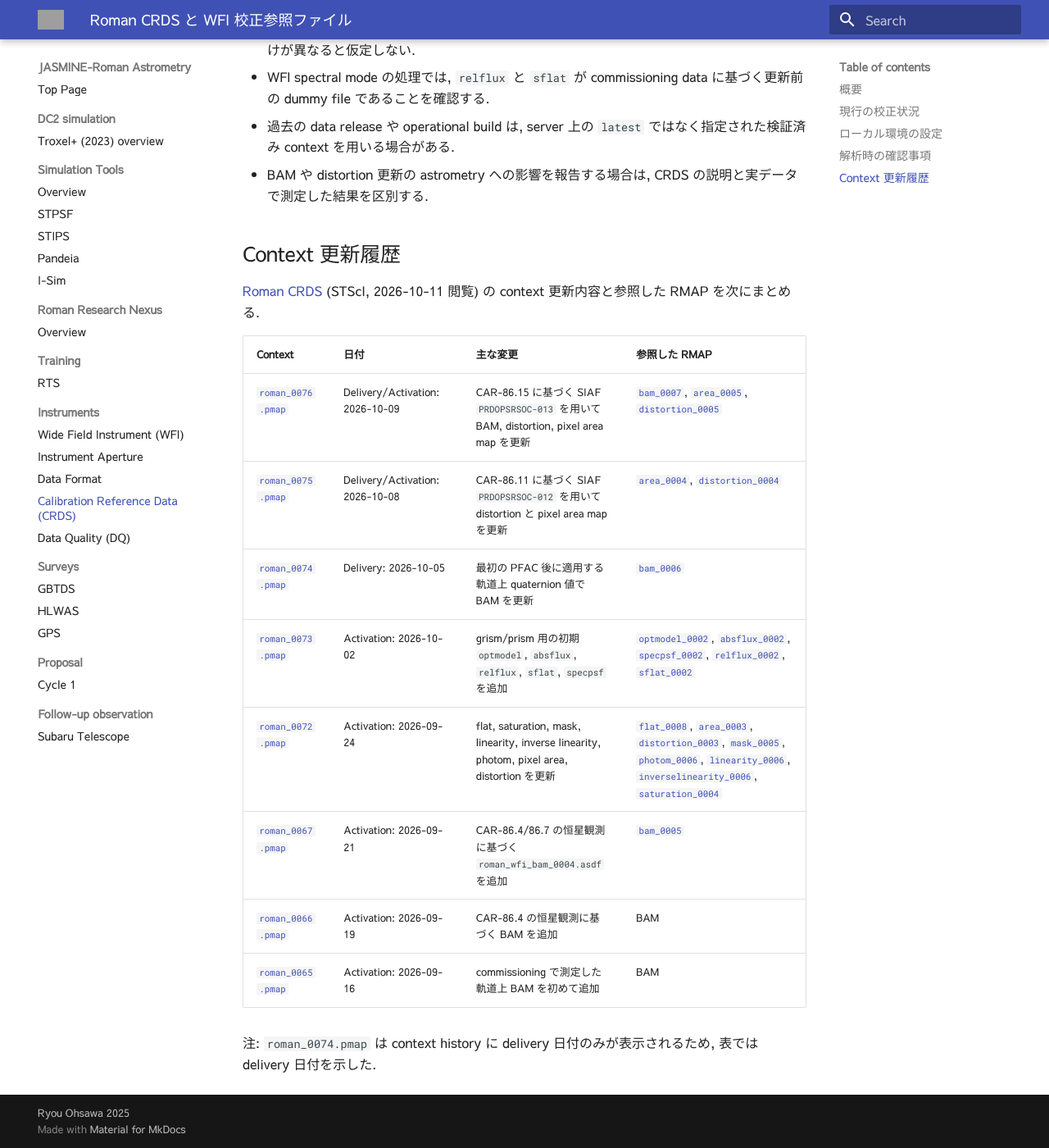
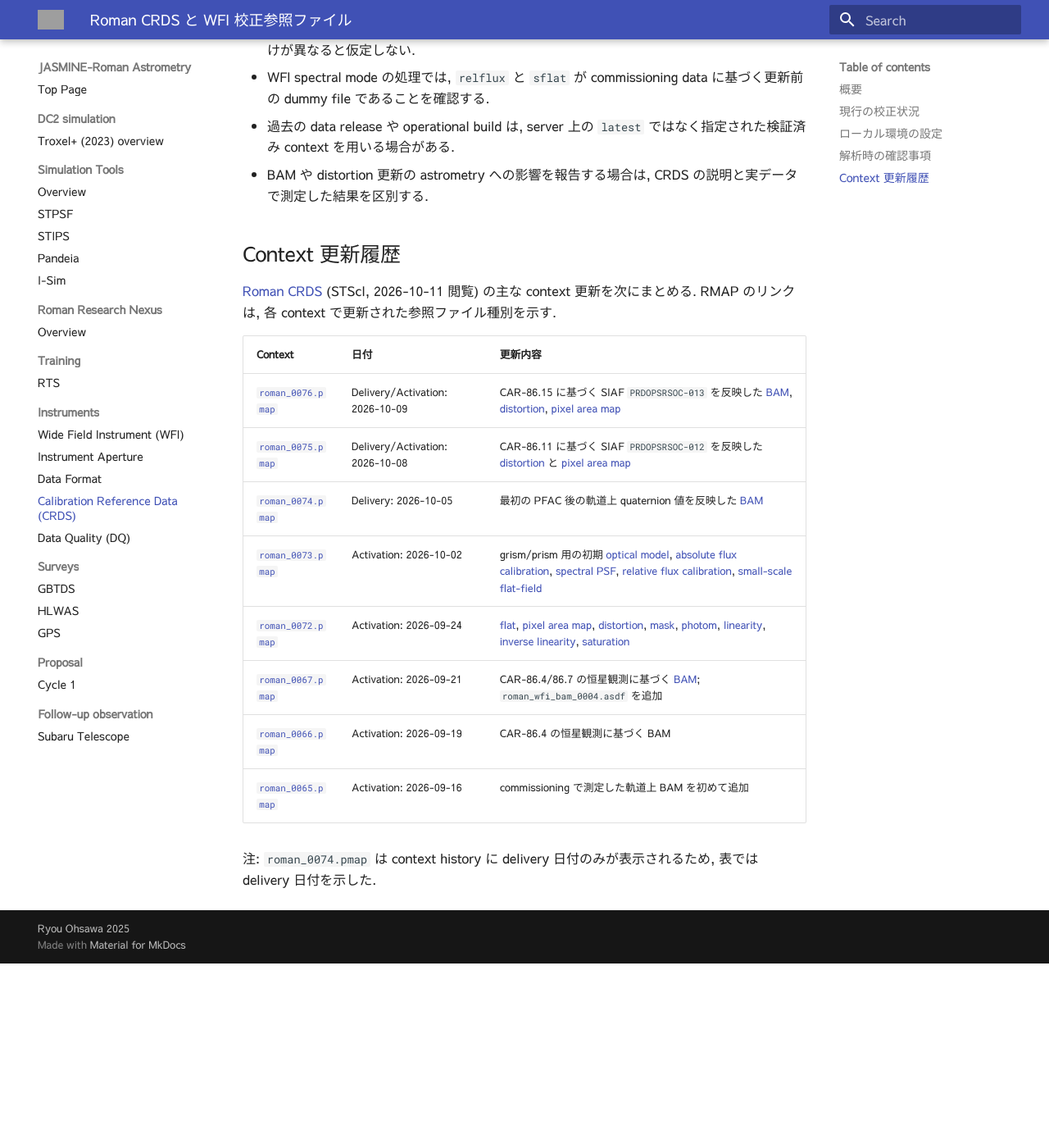
Before and after one commit to astronasutarou/jasmine-roman-astrometry, an MkDocs documentation site: the page built from docs/inst/crds.md, in a window 1280 px wide and 1400 px high, scrolled down 3527 px. Shown: the whole window at 82% size. Built offline with MkDocs 1.6.1 and Material for MkDocs 9.7.7, drawn with Linux system fonts in a browser that asks for light colours; after the commit the page ends 4702 px from its top, so only the background shows below that; grey boxes are pictures that could not be loaded.

Commit message:
docs: consolidate CRDS history table content

```diff
--- a/docs/inst/crds.md
+++ b/docs/inst/crds.md
@@ -94,17 +94,17 @@ export CRDS_CONTEXT=roman_0076.pmap
 
 ## Context 更新履歴
 
-[Roman CRDS](https://roman-crds.stsci.edu/) (STScI, 2026-10-11 閲覧) の context 更新内容と参照した RMAP を次にまとめる.
+[Roman CRDS](https://roman-crds.stsci.edu/) (STScI, 2026-10-11 閲覧) の主な context 更新を次にまとめる. RMAP のリンクは, 各 context で更新された参照ファイル種別を示す.
 
-| Context | 日付 | 主な変更 | 参照した RMAP |
-|---|---|---|---|
-| [`roman_0076.pmap`](https://roman-crds.stsci.edu/context_table/roman_0076.pmap) | Delivery/Activation: 2026-10-09 | CAR-86.15 に基づく SIAF `PRDOPSRSOC-013` を用いて BAM, distortion, pixel area map を更新 | [`bam_0007`](https://roman-crds.stsci.edu/browse/roman_wfi_bam_0007.rmap), [`area_0005`](https://roman-crds.stsci.edu/browse/roman_wfi_area_0005.rmap), [`distortion_0005`](https://roman-crds.stsci.edu/browse/roman_wfi_distortion_0005.rmap) |
-| [`roman_0075.pmap`](https://roman-crds.stsci.edu/context_table/roman_0075.pmap) | Delivery/Activation: 2026-10-08 | CAR-86.11 に基づく SIAF `PRDOPSRSOC-012` を用いて distortion と pixel area map を更新 | [`area_0004`](https://roman-crds.stsci.edu/browse/roman_wfi_area_0004.rmap), [`distortion_0004`](https://roman-crds.stsci.edu/browse/roman_wfi_distortion_0004.rmap) |
-| [`roman_0074.pmap`](https://roman-crds.stsci.edu/context_table/roman_0074.pmap) | Delivery: 2026-10-05 | 最初の PFAC 後に適用する軌道上 quaternion 値で BAM を更新 | [`bam_0006`](https://roman-crds.stsci.edu/browse/roman_wfi_bam_0006.rmap) |
-| [`roman_0073.pmap`](https://roman-crds.stsci.edu/context_table/roman_0073.pmap) | Activation: 2026-10-02 | grism/prism 用の初期 `optmodel`, `absflux`, `relflux`, `sflat`, `specpsf` を追加 | [`optmodel_0002`](https://roman-crds.stsci.edu/browse/roman_wfi_optmodel_0002.rmap), [`absflux_0002`](https://roman-crds.stsci.edu/browse/roman_wfi_absflux_0002.rmap), [`specpsf_0002`](https://roman-crds.stsci.edu/browse/roman_wfi_specpsf_0002.rmap), [`relflux_0002`](https://roman-crds.stsci.edu/browse/roman_wfi_relflux_0002.rmap), [`sflat_0002`](https://roman-crds.stsci.edu/browse/roman_wfi_sflat_0002.rmap) |
-| [`roman_0072.pmap`](https://roman-crds.stsci.edu/context_table/roman_0072.pmap) | Activation: 2026-09-24 | flat, saturation, mask, linearity, inverse linearity, photom, pixel area, distortion を更新 | [`flat_0008`](https://roman-crds.stsci.edu/browse/roman_wfi_flat_0008.rmap), [`area_0003`](https://roman-crds.stsci.edu/browse/roman_wfi_area_0003.rmap), [`distortion_0003`](https://roman-crds.stsci.edu/browse/roman_wfi_distortion_0003.rmap), [`mask_0005`](https://roman-crds.stsci.edu/browse/roman_wfi_mask_0005.rmap), [`photom_0006`](https://roman-crds.stsci.edu/browse/roman_wfi_photom_0006.rmap), [`linearity_0006`](https://roman-crds.stsci.edu/browse/roman_wfi_linearity_0006.rmap), [`inverselinearity_0006`](https://roman-crds.stsci.edu/browse/roman_wfi_inverselinearity_0006.rmap), [`saturation_0004`](https://roman-crds.stsci.edu/browse/roman_wfi_saturation_0004.rmap) |
-| [`roman_0067.pmap`](https://roman-crds.stsci.edu/context_table/roman_0067.pmap) | Activation: 2026-09-21 | CAR-86.4/86.7 の恒星観測に基づく `roman_wfi_bam_0004.asdf` を追加 | [`bam_0005`](https://roman-crds.stsci.edu/browse/roman_wfi_bam_0005.rmap) |
-| [`roman_0066.pmap`](https://roman-crds.stsci.edu/context_table/roman_0066.pmap) | Activation: 2026-09-19 | CAR-86.4 の恒星観測に基づく BAM を追加 | BAM |
-| [`roman_0065.pmap`](https://roman-crds.stsci.edu/context_table/roman_0065.pmap) | Activation: 2026-09-16 | commissioning で測定した軌道上 BAM を初めて追加 | BAM |
+| Context | 日付 | 更新内容 |
+|---|---|---|
+| [`roman_0076.pmap`](https://roman-crds.stsci.edu/context_table/roman_0076.pmap) | Delivery/Activation: 2026-10-09 | CAR-86.15 に基づく SIAF `PRDOPSRSOC-013` を反映した [BAM](https://roman-crds.stsci.edu/browse/roman_wfi_bam_0007.rmap), [distortion](https://roman-crds.stsci.edu/browse/roman_wfi_distortion_0005.rmap), [pixel area map](https://roman-crds.stsci.edu/browse/roman_wfi_area_0005.rmap) |
+| [`roman_0075.pmap`](https://roman-crds.stsci.edu/context_table/roman_0075.pmap) | Delivery/Activation: 2026-10-08 | CAR-86.11 に基づく SIAF `PRDOPSRSOC-012` を反映した [distortion](https://roman-crds.stsci.edu/browse/roman_wfi_distortion_0004.rmap) と [pixel area map](https://roman-crds.stsci.edu/browse/roman_wfi_area_0004.rmap) |
+| [`roman_0074.pmap`](https://roman-crds.stsci.edu/context_table/roman_0074.pmap) | Delivery: 2026-10-05 | 最初の PFAC 後の軌道上 quaternion 値を反映した [BAM](https://roman-crds.stsci.edu/browse/roman_wfi_bam_0006.rmap) |
+| [`roman_0073.pmap`](https://roman-crds.stsci.edu/context_table/roman_0073.pmap) | Activation: 2026-10-02 | grism/prism 用の初期 [optical model](https://roman-crds.stsci.edu/browse/roman_wfi_optmodel_0002.rmap), [absolute flux calibration](https://roman-crds.stsci.edu/browse/roman_wfi_absflux_0002.rmap), [spectral PSF](https://roman-crds.stsci.edu/browse/roman_wfi_specpsf_0002.rmap), [relative flux calibration](https://roman-crds.stsci.edu/browse/roman_wfi_relflux_0002.rmap), [small-scale flat-field](https://roman-crds.stsci.edu/browse/roman_wfi_sflat_0002.rmap) |
+| [`roman_0072.pmap`](https://roman-crds.stsci.edu/context_table/roman_0072.pmap) | Activation: 2026-09-24 | [flat](https://roman-crds.stsci.edu/browse/roman_wfi_flat_0008.rmap), [pixel area map](https://roman-crds.stsci.edu/browse/roman_wfi_area_0003.rmap), [distortion](https://roman-crds.stsci.edu/browse/roman_wfi_distortion_0003.rmap), [mask](https://roman-crds.stsci.edu/browse/roman_wfi_mask_0005.rmap), [photom](https://roman-crds.stsci.edu/browse/roman_wfi_photom_0006.rmap), [linearity](https://roman-crds.stsci.edu/browse/roman_wfi_linearity_0006.rmap), [inverse linearity](https://roman-crds.stsci.edu/browse/roman_wfi_inverselinearity_0006.rmap), [saturation](https://roman-crds.stsci.edu/browse/roman_wfi_saturation_0004.rmap) |
+| [`roman_0067.pmap`](https://roman-crds.stsci.edu/context_table/roman_0067.pmap) | Activation: 2026-09-21 | CAR-86.4/86.7 の恒星観測に基づく [BAM](https://roman-crds.stsci.edu/browse/roman_wfi_bam_0005.rmap); `roman_wfi_bam_0004.asdf` を追加 |
+| [`roman_0066.pmap`](https://roman-crds.stsci.edu/context_table/roman_0066.pmap) | Activation: 2026-09-19 | CAR-86.4 の恒星観測に基づく BAM |
+| [`roman_0065.pmap`](https://roman-crds.stsci.edu/context_table/roman_0065.pmap) | Activation: 2026-09-16 | commissioning で測定した軌道上 BAM を初めて追加 |
 
 注: `roman_0074.pmap` は context history に delivery 日付のみが表示されるため, 表では delivery 日付を示した.
```
